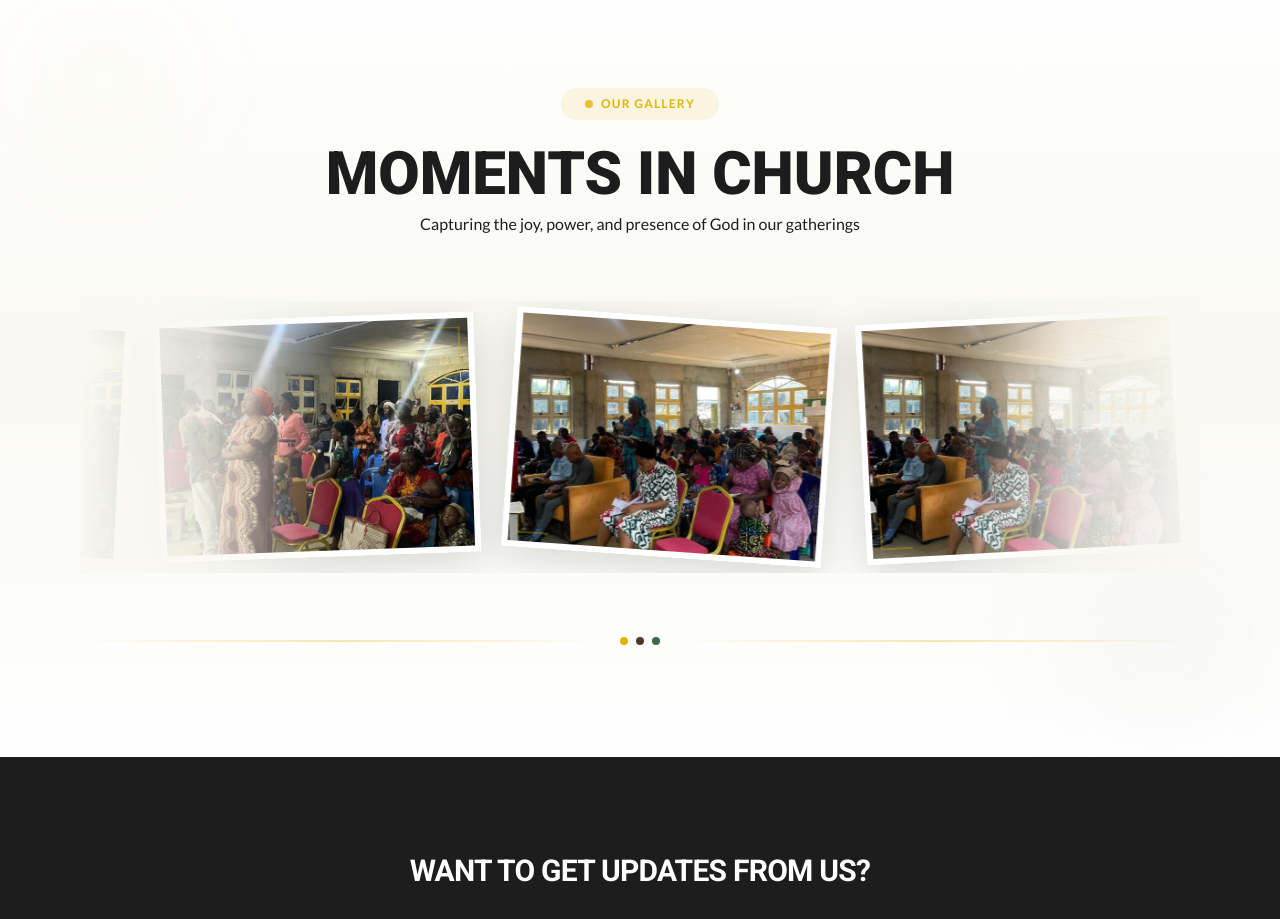
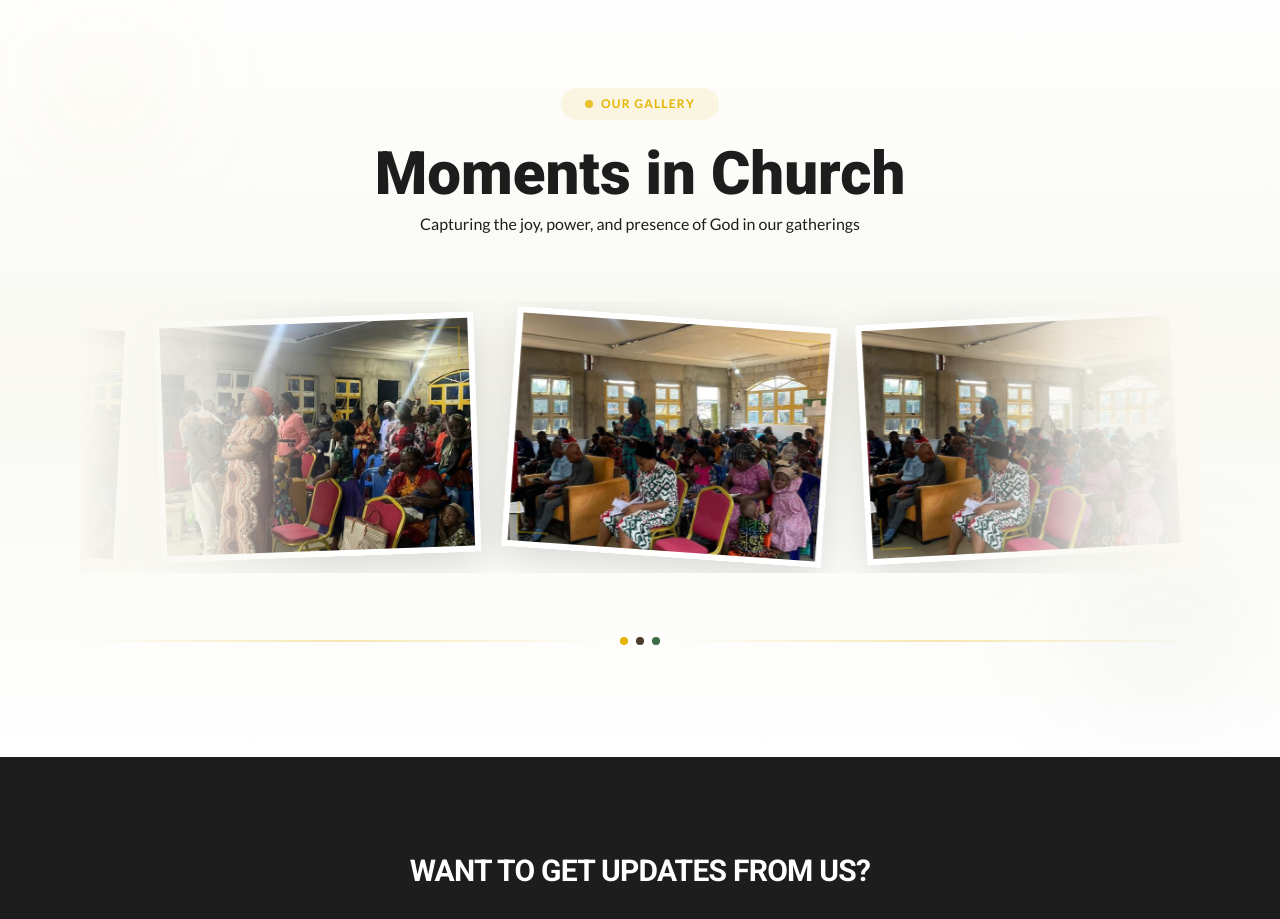
Before and after one commit to Divinelewis/gpic-cms, a Next.js app: page / in a window 1280 px wide. Shown: the part 2560-3479 px from the top of the page. Built offline with nearby package versions, Linux system fonts and the light colour scheme.

Commit message:
word correction

```diff
--- a/src/components/client/ImageCarousel.tsx
+++ b/src/components/client/ImageCarousel.tsx
@@ -89,7 +89,7 @@ export default function ImageCarousel() {
           </div>
 
           <h2 className="font-heading font-black text-3xl sm:text-4xl md:text-5xl lg:text-6xl text-dark leading-tight">
-            MOMENTS IN CHURCH
+            Moments in Church
           </h2>
           <p className="font-sans text-dark-light text-sm md:text-base leading-relaxed max-w-xl mx-auto">
             Capturing the joy, power, and presence of God in our gatherings
```
